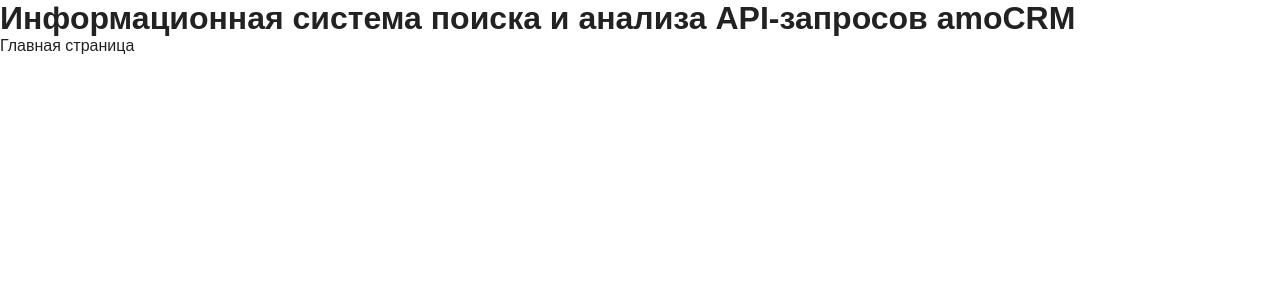
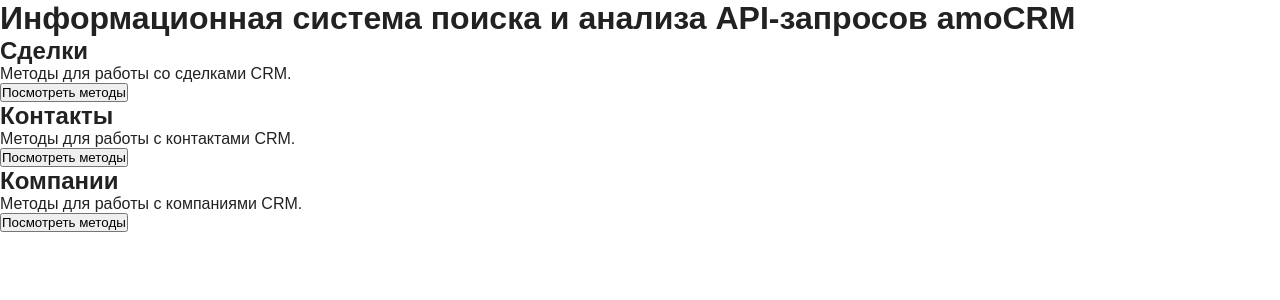
Before and after one commit to BelialALu/amoCRM_API_Search, a React (Vite) app: page / in a window 1280 px wide. Shown: the top 300 px of the page. Built offline with nearby package versions, Linux system fonts and the light colour scheme.

Commit message:
обавлены карточки сущностей на главную страницу

```diff
--- a/src/components/EntityCard.jsx
+++ b/src/components/EntityCard.jsx
@@ -0,0 +1,15 @@
+function EntityCard({ entity }) {
+    return (
+        <div className="entity-card">
+            <h2>{entity.title}</h2>
+
+            <p>{entity.description}</p>
+
+            <button>
+                Посмотреть методы
+            </button>
+        </div>
+    );
+}
+
+export default EntityCard;
--- a/src/pages/Home.jsx
+++ b/src/pages/Home.jsx
@@ -1,10 +1,23 @@
+import { entities } from "../data/entities";
+import EntityCard from "../components/EntityCard";
+
 function Home() {
-  return (
-    <div>
-      <h1>Информационная система поиска и анализа API-запросов amoCRM</h1>
-      <p>Главная страница</p>
-    </div>
-  );
+    return (
+        <div>
+
+            <h1>
+                Информационная система поиска и анализа API-запросов amoCRM
+            </h1>
+
+            {entities.map((entity) => (
+                <EntityCard
+                    key={entity.id}
+                    entity={entity}
+                />
+            ))}
+
+        </div>
+    );
 }
 
 export default Home;
```
